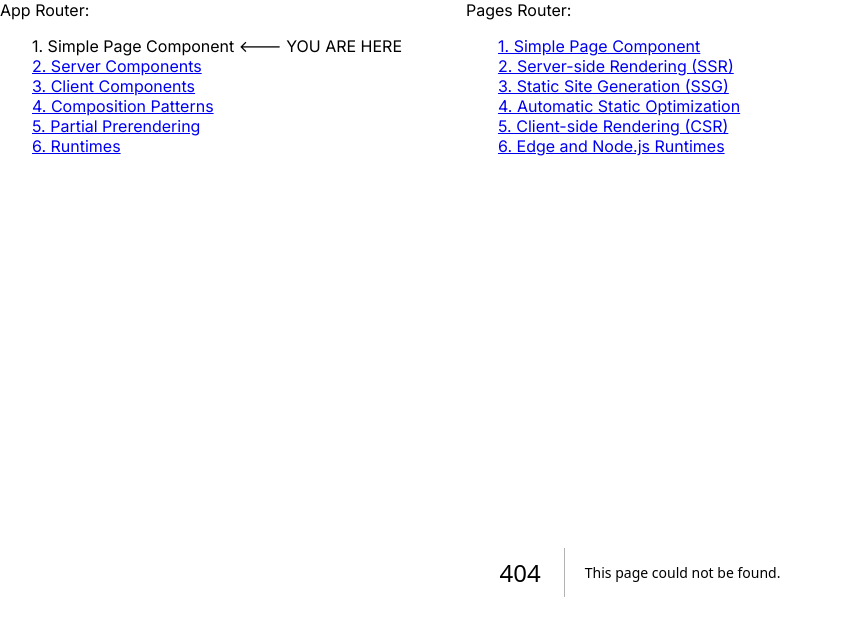
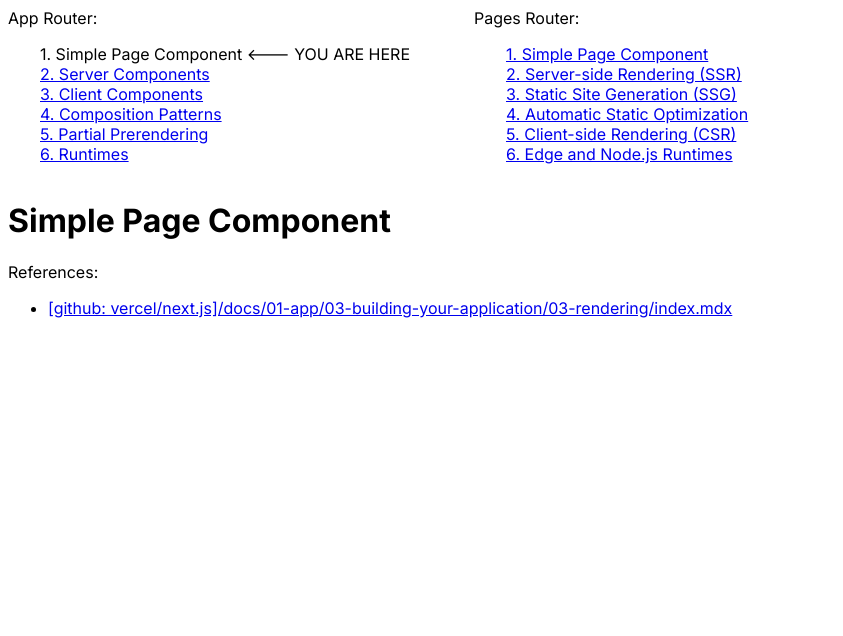
Before and after one commit to sensasi-delight/nextjs-render-sides, a Next.js app: page /app-router/1-simple in a window 1280 px wide. Before the commit this address had no page. Shown: the top 636 px of the page, without its empty margins (0-843 px from the left). Built offline with nearby package versions, Linux system fonts and the light colour scheme.

Commit message:
Add initial `<SimplePage />`

```diff
--- /dev/null
+++ b/app/app-router/1-simple/page.tsx
@@ -0,0 +1,24 @@
+import { consoleLog } from "@/utils/console-log";
+
+consoleLog("exec `./app/app-router/1-simple/page.tsx` file");
+
+export default function SimplePage() {
+	consoleLog("render `<SimplePage />");
+
+	return (
+		<main>
+			<h1>Simple Page Component</h1>
+
+			<p>References:</p>
+
+			<ul>
+				<li>
+					<a href="https://github.com/vercel/next.js/blob/8ffa6c74b1f3fe357ce25bb455a565c6327dbd1e/docs/01-app/03-building-your-application/03-rendering/index.mdx">
+						[github:
+						vercel/next.js]/docs/01-app/03-building-your-application/03-rendering/index.mdx
+					</a>
+				</li>
+			</ul>
+		</main>
+	);
+}
```
